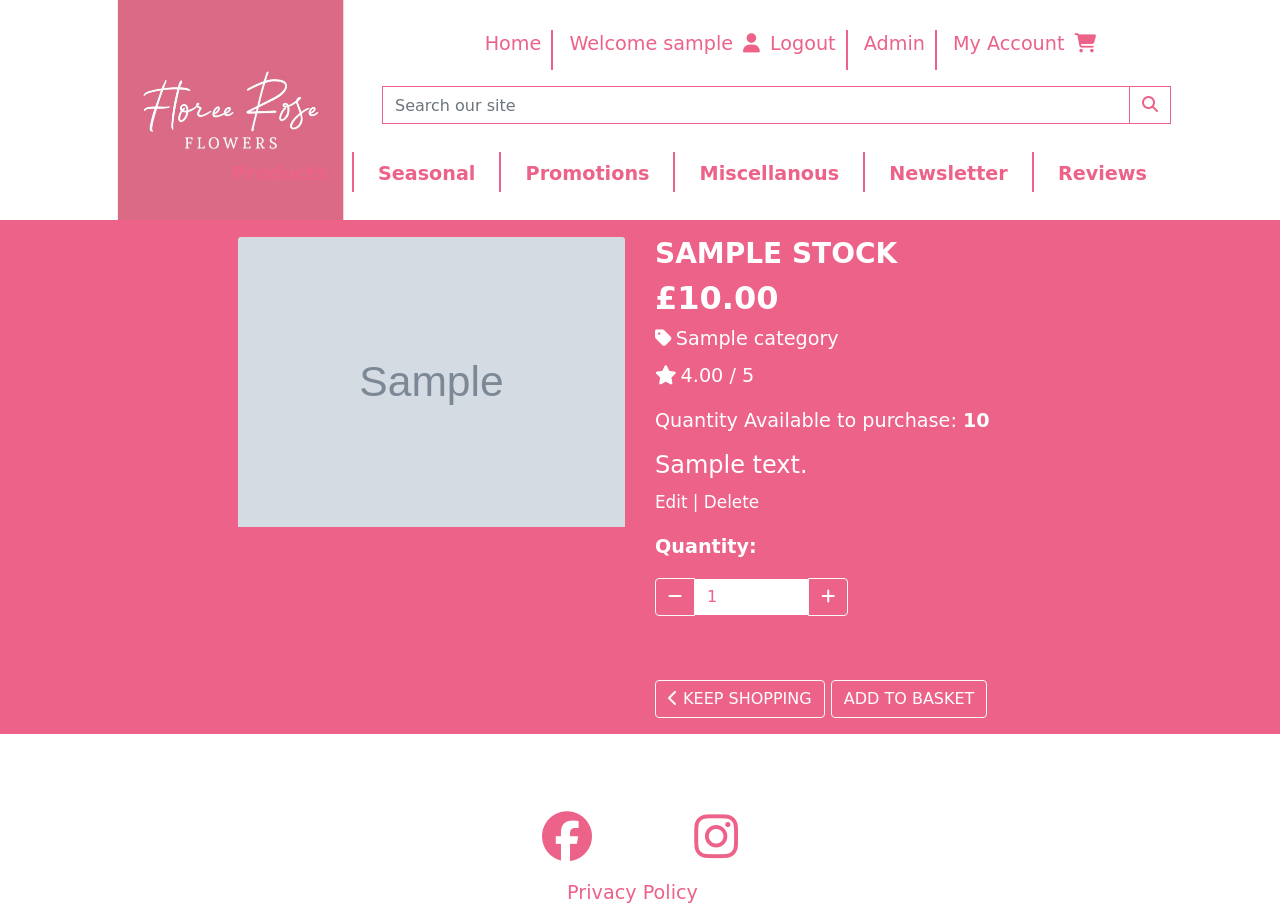
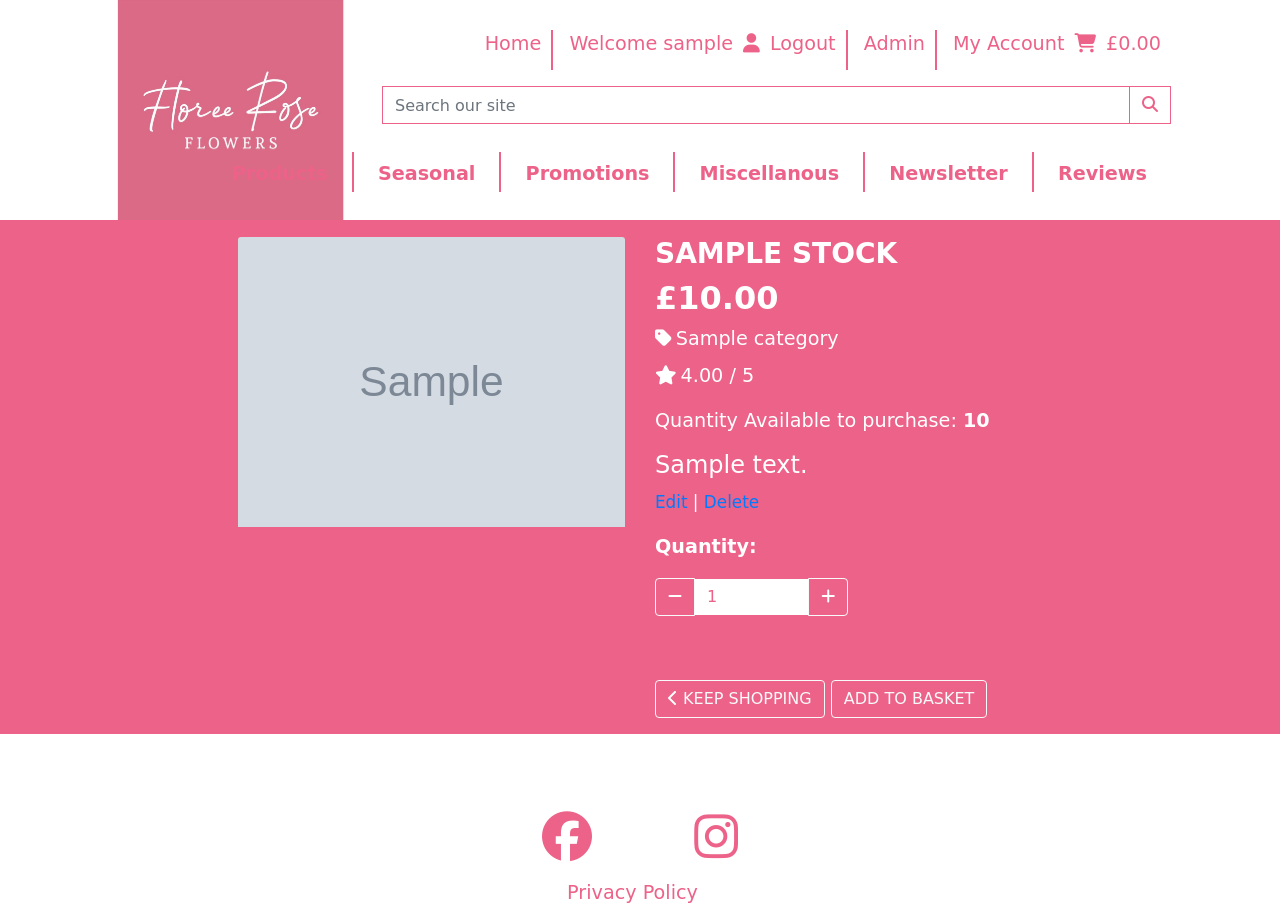
Before and after one commit to benamos216/PP5, a Django app: page /stock/1/ in a window 1280 px wide. Run offline with Django 3.2, Linux system fonts and the light colour scheme; a user stored in the database is signed in; tables that the repository leaves empty hold one stand-in row (values such as "Sample post"); grey boxes marked "Sample" are stand-in pictures; some libraries are stand-ins or nearby versions; some web fonts are replaced.

Commit message:
removed classes no longer needed

```diff
--- a/marketing/templates/marketing/signupform.html
+++ b/marketing/templates/marketing/signupform.html
@@ -4,7 +4,7 @@
 {% block content %}
 
 <!--Email subscription Form -->
-  <div class="container text-white">
+  <div class="container">
     <div class="row pt-3">
       <div class="col-12 text-center">
         <h2>Newsletter Signup!</h2>
--- a/policy/templates/policy/policy.html
+++ b/policy/templates/policy/policy.html
@@ -4,7 +4,7 @@
 {% block content %}
 <div class="container">
     <div class="row">
-        <div class="col text-white mt-3 mb-3">
+        <div class="col mt-3 mb-3">
             <h1>Privacy Policy for Floree Rose Flowers</h1>
             <hr class="bg-light">
             <p>At Floree Rose Flowers, accessible from https://floree-rose.herokuapp.com/, one of our main priorities is the privacy of our visitors. This Privacy Policy document contains types of information that is collected and recorded by https://floree-rose.herokuapp.com/ and how we use it.</p>
--- a/stock/templates/stock/add_stock.html
+++ b/stock/templates/stock/add_stock.html
@@ -4,7 +4,7 @@
 {% block content %}
     <div class="container">
         <div class="row">
-            <div class="col-12 col-md-6 text-white mt-2">
+            <div class="col-12 col-md-6 mt-2">
                 <h3>Stock Management</h3>
                 <p>Add a new stock line</p>
             </div>
--- a/stock/templates/stock/edit_stock.html
+++ b/stock/templates/stock/edit_stock.html
@@ -4,7 +4,7 @@
 {% block content %}
 <div class="container">
     <div class="row">
-        <div class="col-12 col-md-6 text-white mt-2">
+        <div class="col-12 col-md-6 mt-2">
             <h3>Stock Management</h3>
             <p>Edit stock line</p>
         </div>
--- a/stock/templates/stock/stock_detail.html
+++ b/stock/templates/stock/stock_detail.html
@@ -19,13 +19,13 @@
                 </div>
             </div>
             <div class="col-12 col-md-6 col-lg-4">
-                <div class="mt-3 mb-3 text-white">
+                <div class="mt-3 mb-3">
                     <h3 class="font-weight-bold text-uppercase">{{ stock.name }}</h3>
                     <h2 class="font-weight-bold">£{{ stock.price }}</h2>
                     <!--Displays category the stock belongs to.-->
                     {% if stock.category %}
                         <p class="mt-1 mb-0 stock-link">
-                            <a class="text-white stock-link" href="{% url 'stocks' %}?category={{ stock.category.name }}">
+                            <a class="text-white" href="{% url 'stocks' %}?category={{ stock.category.name }}">
                                 <i class="fas fa-tag mr-1"></i>{{ stock.category.friendly_name }}
                             </a>
                         </p>
@@ -46,9 +46,9 @@
                     <h4 class="mt-2">{{ stock.description }}</h4>
                     <!--Allows only registered users with permissions to edit or delete stock.-->
                     {% if request.user.is_superuser %}
-                        <small class="mt-3 text-white">
-                            <a href="{% url 'edit_stock' stock.id %}" class="stock-link text-white" aria-label="Edit Stock">Edit</a> |
-                            <a href="{% url 'delete_stock' stock.id %}" class="stock-link text-white" aria-label="Delete Stock">Delete</a>
+                        <small class="mt-3">
+                            <a href="{% url 'edit_stock' stock.id %}" class="stock-link" aria-label="Edit Stock">Edit</a> |
+                            <a href="{% url 'delete_stock' stock.id %}" class="stock-link" aria-label="Delete Stock">Delete</a>
                         </small>
                     {% endif %}
                     <form action="{% url 'add_to_basket' stock.id %}" class="form" method="POST">
@@ -62,7 +62,7 @@
                                             <button class="decrement-qty btn btn-outline-light rounded-1 stock-link"
                                                 data-item_id="{{ stock.id }}" id="decrement-qty_{{ stock.id }}" aria-label="Decrease Quantity">
                                                 <span class="icon">
-                                                    <i class="fas fa-minus text-white stock-link"></i>
+                                                    <i class="fas fa-minus stock-link text-white"></i>
                                                 </span>
                                             </button>
                                         </div>
@@ -73,7 +73,7 @@
                                             <button class="increment-qty btn btn-outline-light rounded-1 stock-link"
                                                 data-item_id="{{ stock.id }}" id="increment-qty_{{ stock.id }}" aria-label="Increase Quantity">
                                                 <span class="icon">
-                                                    <i class="fas fa-plus text-white stock-link"></i>
+                                                    <i class="fas fa-plus stock-link text-white"></i>
                                                 </span>
                                             </button>
                                         </div>
@@ -83,16 +83,16 @@
                             <div class="col{% if s %}-12 mt-2{% endif %}">
                                 <a href="{% url 'stocks' %}" class="btn btn-outline-light rounded-1 stock-link mt-5" aria-label="Keep Shopping">
                                     <span class="icon">
-                                        <i class="fas fa-chevron-left text-white stock-link"></i>
+                                        <i class="fas fa-chevron-left stock-link text-white"></i>
                                     </span>
-                                    <span class="text-uppercase text-white stock-link">Keep Shopping</span>
+                                    <span class="text-uppercase stock-link">Keep Shopping</span>
                                 </a>
                                 {% if stock.stock_quantity == none %}
                                     <p class="mt-2 font-weight-bold">OUT OF STOCK</p>
                                 {% elif stock.stock_quantity == 0 %}
                                     <p class="mt-2 font-weight-bold">OUT OF STOCK</p>
                                 {% else %}
-                                    <input type="submit" class="btn btn-black btn-outline-light stock-link rounded-1 text-uppercase mt-5 text-white" value="Add to Basket" aria-label="Add to Basket">
+                                    <input type="submit" class="btn btn-black btn-outline-light stock-link rounded-1 text-uppercase mt-5" value="Add to Basket" aria-label="Add to Basket">
                                 {% endif %}
                             </div>
                             <input type="hidden" name="redirect_url" value="{{ request.path }}">
--- a/templates/errors/404.html
+++ b/templates/errors/404.html
@@ -15,7 +15,7 @@
                 <div class="my-5">
                     <h4>
                         <a href="{% url 'stocks' %}"
-                            class="btn-outline-light stock-link btn-lg rounded-1 text-uppercase py-3" aria-label="Return to Shop">
+                            class="stock-link btn btn-outline-light rounded-1" aria-label="Return to Shop">
                                 Return to shop
                         </a>
                     </h4>
--- a/templates/includes/main-nav.html
+++ b/templates/includes/main-nav.html
@@ -7,7 +7,7 @@
 
                     </div>
                 </div>
-                <div class="col-lg-9 col-md-9 NoPaddingLeftRight">
+                <div class="col-lg-9 col-md-9 NoPaddingLeftRight text-pink">
                     <div class="TopLinks">
                         {% if user.is_authenticated %}
                             <div class="link">
--- a/templates/includes/mobile-nav.html
+++ b/templates/includes/mobile-nav.html
@@ -2,7 +2,7 @@
     {% include 'includes/nav-menu.html' %}
     <ul>
         <li class="list-inline-item">
-            <a class="text-black nav-link d-block d-lg-none" href="#" id="mobile-search" data-toggle="dropdown" aria-haspopup="true" aria-expanded="false">
+            <a class="nav-link d-block d-lg-none" href="#" id="mobile-search" data-toggle="dropdown" aria-haspopup="true" aria-expanded="false">
                 <div class="text-center">
                     <div><i class="fas fa-search fa-lg"></i></div>
                     <p class="my-0">Search</p>
@@ -24,7 +24,7 @@
             </div>
         </li>
         <li class="list-inline-item dropdown">
-            <a class="text-black nav-link d-block d-lg-none" href="#" id="user-options" data-toggle="dropdown" aria-haspopup="true" aria-expanded="false">
+            <a class="nav-link d-block d-lg-none" href="#" id="user-options" data-toggle="dropdown" aria-haspopup="true" aria-expanded="false">
                 <div class="text-center">
                     <div><i class="fas fa-user fa-lg"></i></div>
                     <p class="my-0">My Account</p>
@@ -45,7 +45,7 @@
             </div>
         </li>
         <li class="list-inline-item">
-            <a class="{% if grand_total %}text-primary font-weight-bold{% else %}text-black{% endif %} nav-link d-block d-lg-none" href="#">
+            <a class="{% if grand_total %}text-primary font-weight-bold{% else %}text-pink{% endif %} nav-link d-block d-lg-none" href="#">
                 <div class="text-center">
                     <div><i class="fas fa-shopping-bag fa-lg"></i></div>
                     <p class="my-0">
```
Also changed, not shown: basket/templates/basket/basket.html (+5 -5 lines), checkout/templates/checkout/checkout.html (+12 -12 lines), checkout/templates/checkout/checkout_success.html (+6 -6 lines), profiles/templates/profiles/profile.html (+4 -5 lines), stock/templates/stock/stock.html (+5 -5 lines).
